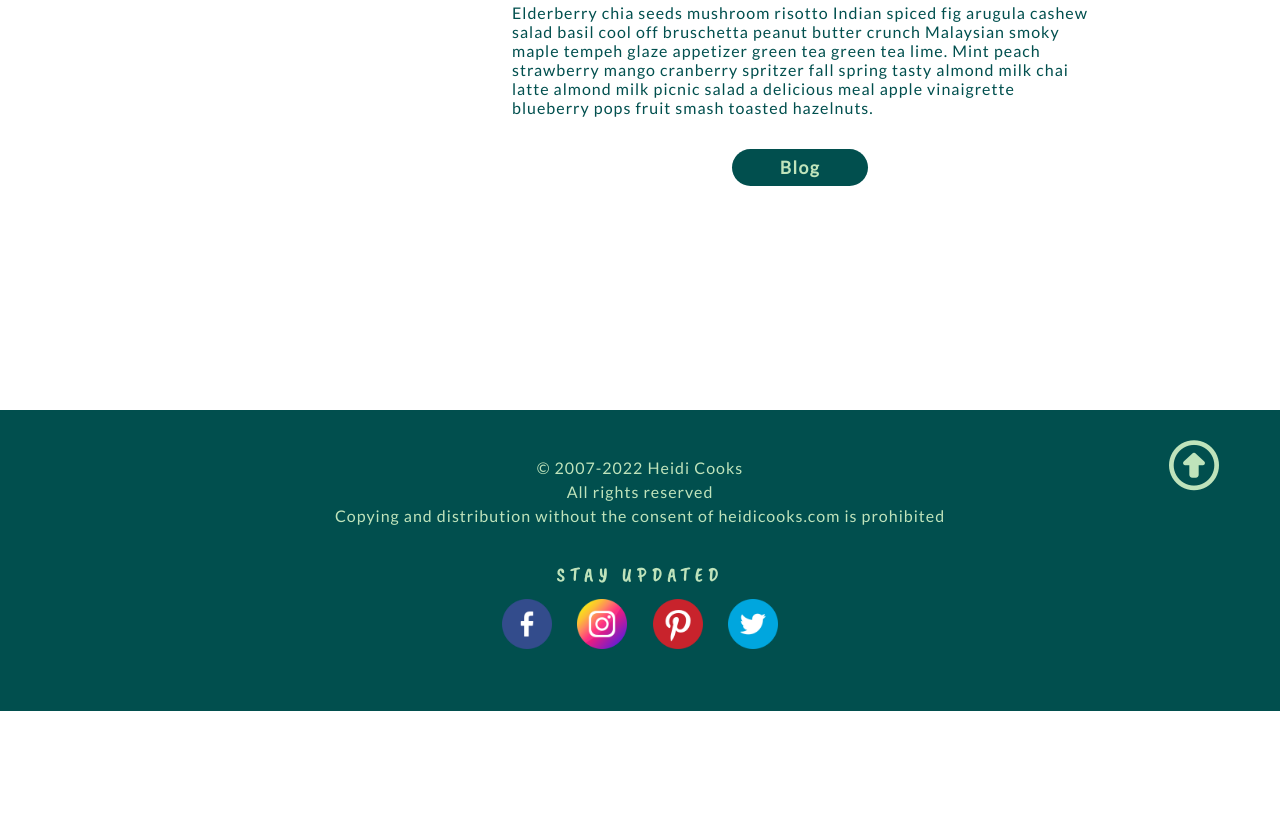
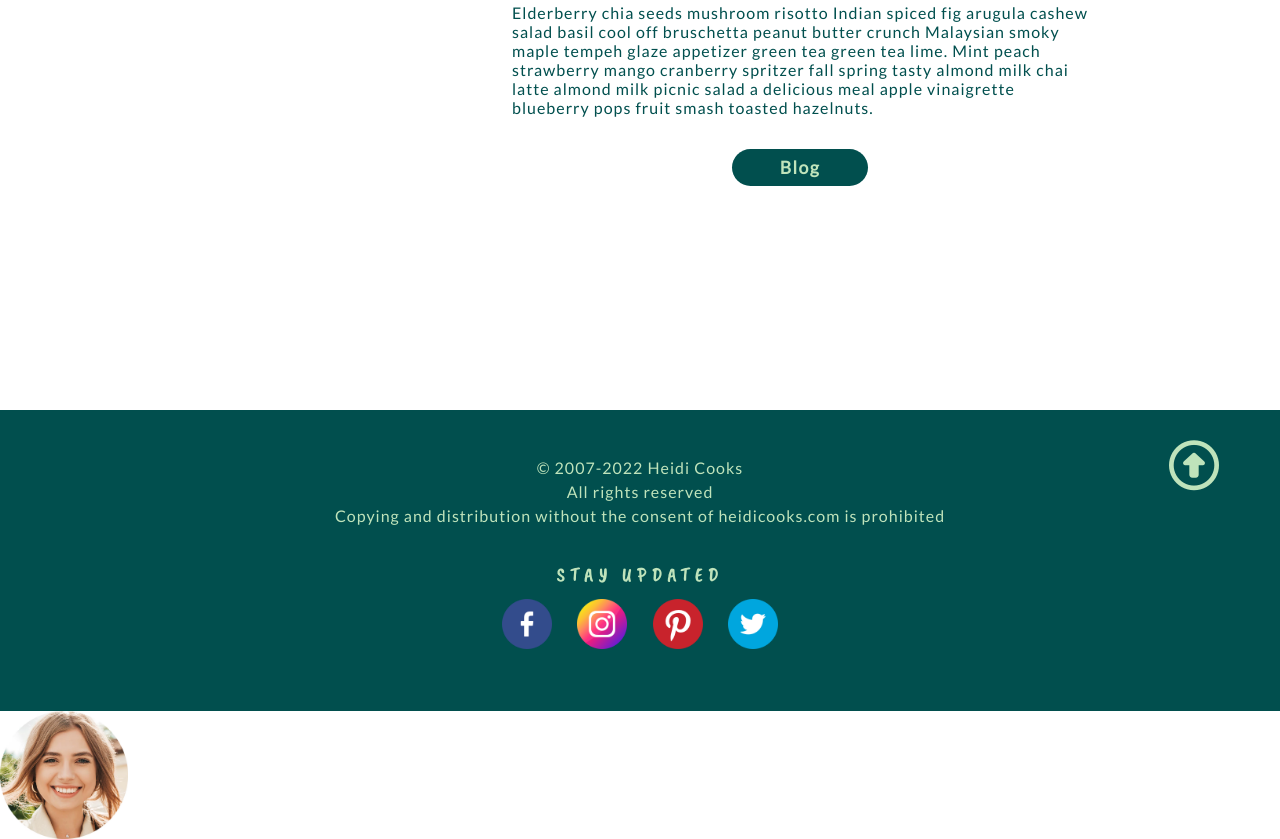
Before and after one commit to KarolinaSzymanska899/HeidiCooks, a plain HTML site: page index.html in a window 1280 px wide. Shown: the part 1697-2536 px from the top of the page. Before the commit the page ends 2408 px from the top, so only its background shows below. Drawn offline with nearby package versions, Linux system fonts and the light colour scheme; no server answers.

Commit message:
experiment with images

```diff
--- a/index.html
+++ b/index.html
@@ -43,6 +43,11 @@
     </script>
   </head>
   <body class="body">
+    <img
+      class="logo-img"
+      src="../../../../../../../images/heidicropped.avif"
+      alt="Heidi the blogger smiling"
+    />
     <header class="header" id="header"></header>
     <nav class="nav" id="nav"></nav>
     <aside class="sidebar" id="sidebar"></aside>
```
